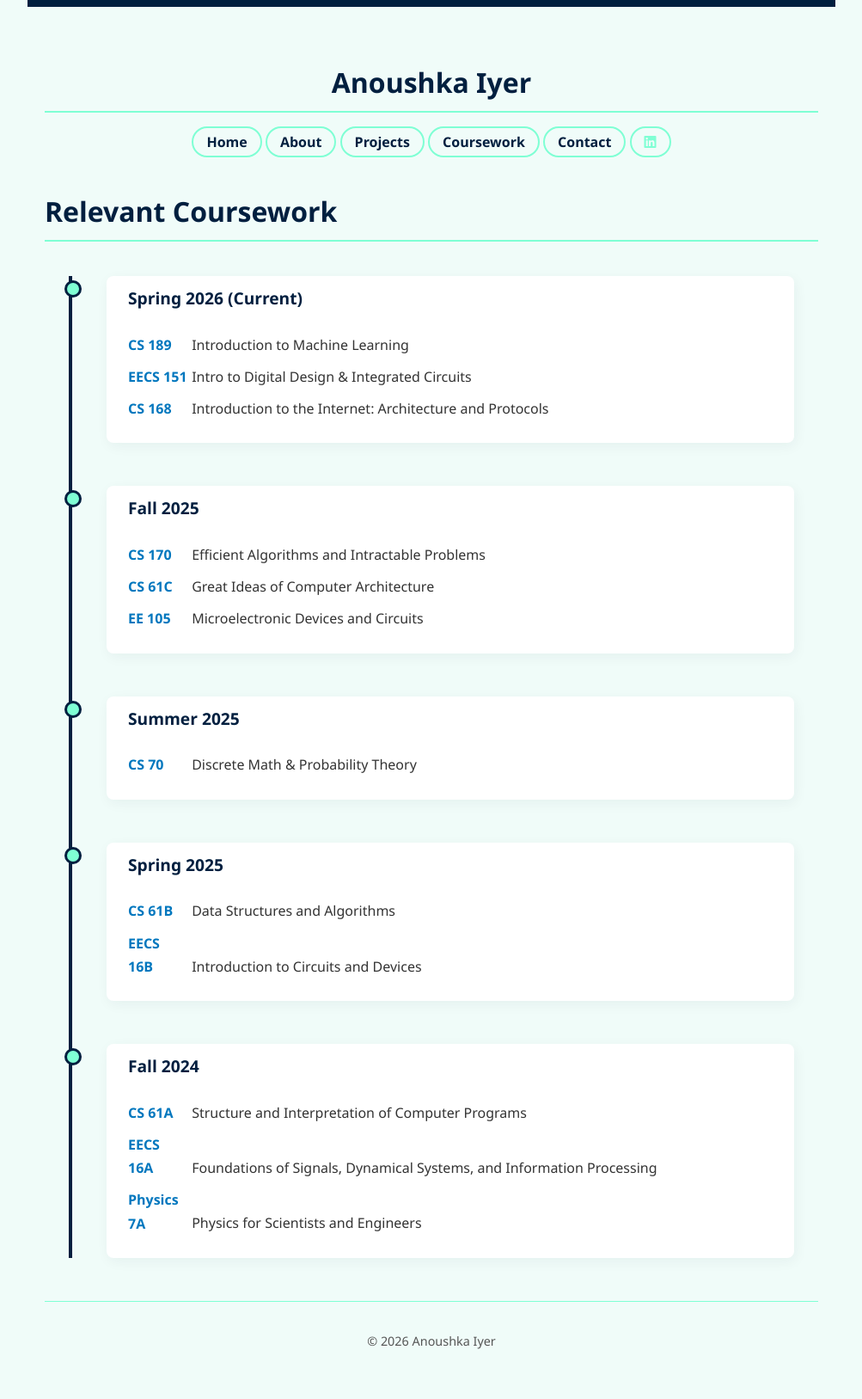
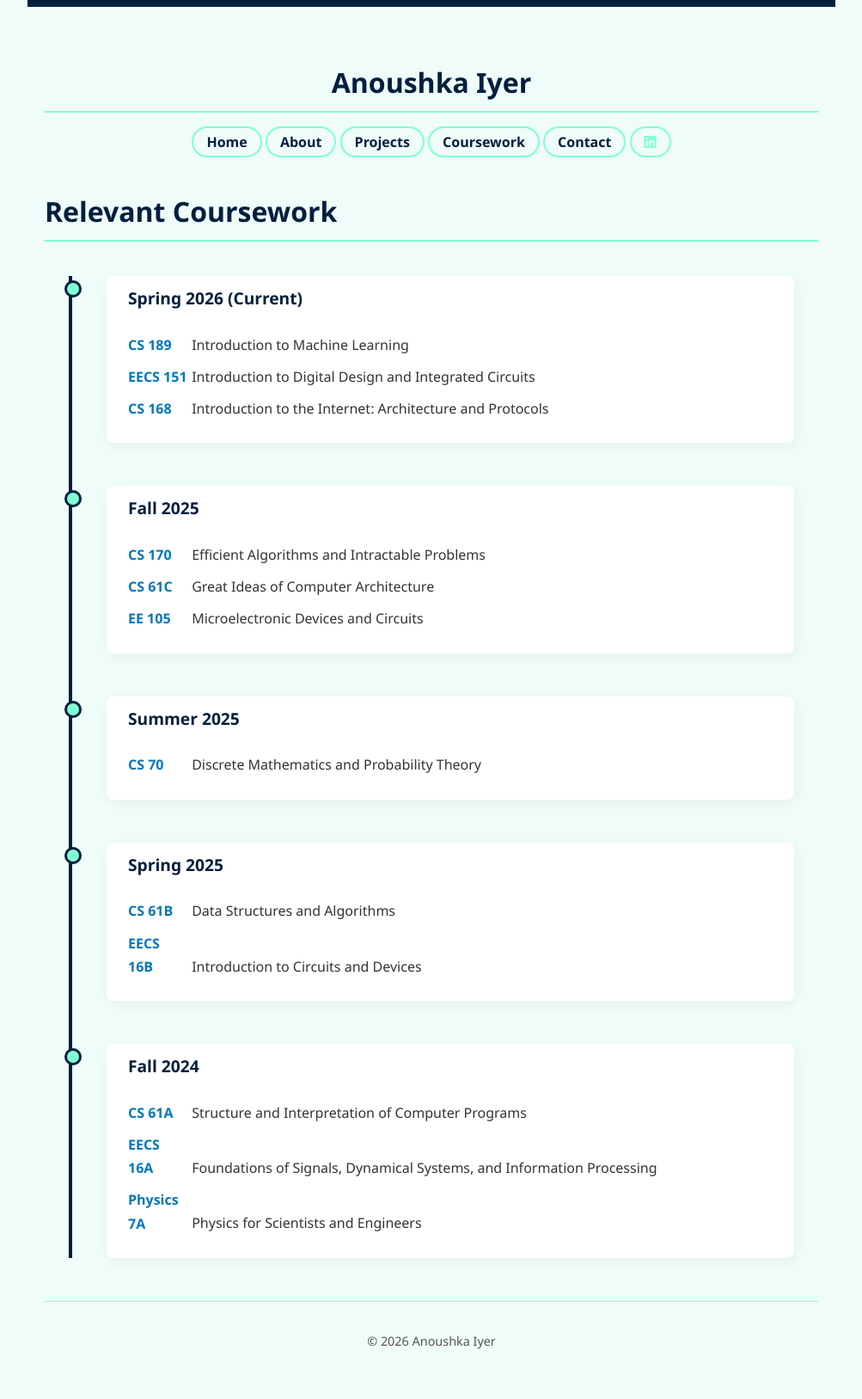
Before and after one commit to navyrose/navyrose.github.io, a Jekyll site: the page built from coursework.md, in a window 1280 px wide. Shown: the whole page at 86% size, without its empty margins (138-1141 px from the left). Built offline with Jekyll 4.4.1, drawn with Linux system fonts in a browser that asks for light colours.

Commit message:
Update coursework.md

```diff
--- a/coursework.md
+++ b/coursework.md
@@ -13,7 +13,7 @@ title: Coursework
       <h3>Spring 2026 (Current)</h3>
       <ul>
         <li><strong>CS 189</strong> Introduction to Machine Learning</li>
-        <li><strong>EECS 151</strong> Intro to Digital Design & Integrated Circuits</li>
+        <li><strong>EECS 151</strong> Introduction to Digital Design and Integrated Circuits</li>
         <li><strong>CS 168</strong> Introduction to the Internet: Architecture and Protocols</li>
       </ul>
     </div>
@@ -36,7 +36,7 @@ title: Coursework
     <div class="timeline-content">
       <h3>Summer 2025</h3>
       <ul>
-        <li><strong>CS 70</strong> Discrete Math & Probability Theory</li>
+        <li><strong>CS 70</strong> Discrete Mathematics and Probability Theory</li>
       </ul>
     </div>
   </div>
```
